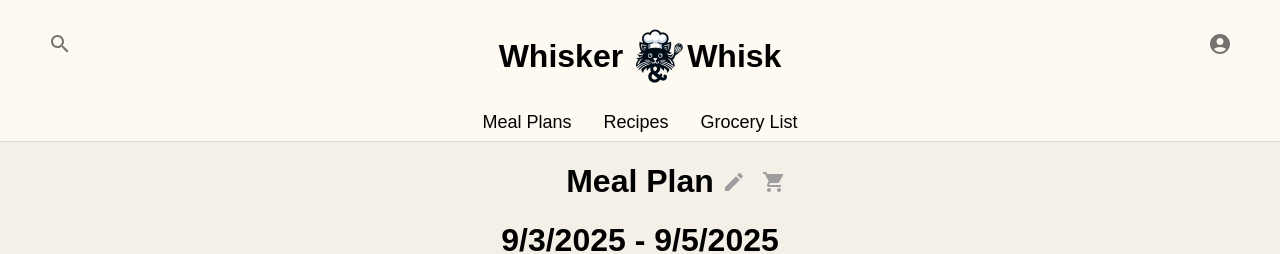
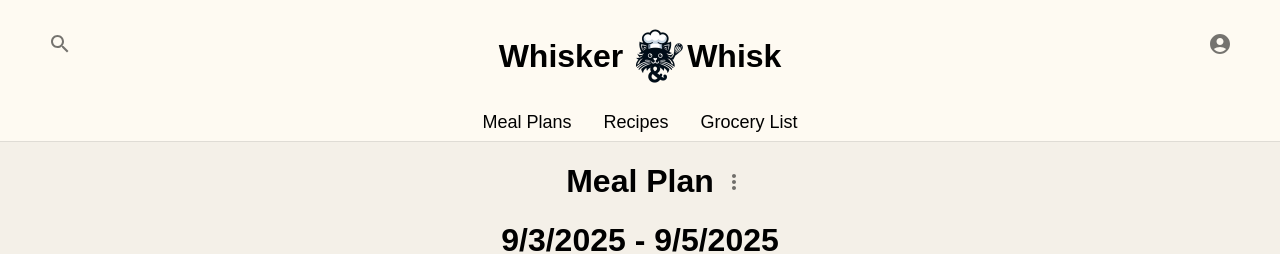
Before and after one commit to PlantLore/meal-planner, a React (Create React App) app: page / in a window 1280 px wide. Shown: the top 254 px of the page. Built offline with nearby package versions, Linux system fonts and the light colour scheme.

Commit message:
updated meal plan interaction to be a dropdown menu

```diff
--- a/src/views/meal-plan-view/MealPlanView.css
+++ b/src/views/meal-plan-view/MealPlanView.css
@@ -8,11 +8,6 @@
     text-align: center;
 }
 
-.meal-plan-view-edit-button {
-    width: fit-content;
-    height: fit-content;
-}
-
 .meal-plan-view-flex-spacer {
     flex: 1
 }
--- a/src/views/meal-plan-view/MealPlanView.tsx
+++ b/src/views/meal-plan-view/MealPlanView.tsx
@@ -1,4 +1,4 @@
-import { IconButton, Skeleton } from "@mui/material";
+import { IconButton, ListItemIcon, ListItemText, Menu, MenuItem, Skeleton } from "@mui/material";
 import MealPlanDisplay from "../../components/meal-plan-display/MealPlanDisplay";
 import { MealPlan } from "../../models/MealPlan";
 import { getMealPlanById } from "../../services/mealPlanService";
@@ -6,10 +6,12 @@ import "./MealPlanView.css";
 import MealPlanDisplaySkeleton from "../../components/meal-plan-display/MealPlanDisplaySkeleton";
 import { useEffect, useState } from "react";
 import { Link, useParams } from "react-router";
-import { Edit, LocalGroceryStore } from "@mui/icons-material";
+import { Edit, LocalGroceryStore, MoreVert } from "@mui/icons-material";
 
 const MealPlanView = () => {
   const [mealPlan, setMealPlan] = useState<MealPlan>();
+  const [anchorEl, setAnchorEl] = useState<null | HTMLElement>(null);
+  const menuOpen = Boolean(anchorEl);
 
   let { mealPlanId } = useParams();
 
@@ -20,6 +22,14 @@ const MealPlanView = () => {
         : setMealPlan(getMealPlanById(1));
     }, 250);
   }, [mealPlanId]);
+
+  const handleMenuOpen = (event: React.MouseEvent<HTMLElement>) => {
+    setAnchorEl(event.currentTarget);
+  };
+
+  const handleMenuClose = () => {
+    setAnchorEl(null);
+  };
 
   return (
     <div className="meal-plan-view-container">
@@ -33,30 +43,46 @@ const MealPlanView = () => {
           <h1 className="meal-plan-view-title">Meal Plan</h1>
           {mealPlan ? (
             <span className="meal-plan-view-edit-button meal-plan-view-flex-spacer">
-              <Link
-                to={`/mealplans/edit/${mealPlan.id}`}
-                className="no-link-style"
+              <IconButton
+                onClick={handleMenuOpen}
               >
-                <IconButton
-                  sx={(theme) => ({
-                    color: theme.palette.grey[500],
-                  })}
+                <MoreVert />
+              </IconButton>
+              <Menu
+                anchorEl={anchorEl}
+                open={menuOpen}
+                onClose={handleMenuClose}
+                anchorOrigin={{
+                  vertical: "bottom",
+                  horizontal: "right",
+                }}
+                transformOrigin={{
+                  vertical: "top",
+                  horizontal: "right",
+                }}
+                sx={{'& .MuiMenu-paper': {backgroundColor: "var(--card-color)"}}}
+              >
+                <MenuItem
+                  component={Link}
+                  to={`/mealplans/edit/${mealPlan.id}`}
+                  onClick={handleMenuClose}
                 >
-                  <Edit />
-                </IconButton>
-              </Link>
-              <Link
-                to={`/grocerylist/mealplan/${mealPlan.id}`}
-                className="no-link-style"
-              >
-                <IconButton
-                  sx={(theme) => ({
-                    color: theme.palette.grey[500],
-                  })}
+                  <ListItemIcon>
+                    <Edit fontSize="small" />
+                  </ListItemIcon>
+                  <ListItemText>Edit</ListItemText>
+                </MenuItem>
+                <MenuItem
+                  component={Link}
+                  to={`/grocerylist/mealplan/${mealPlan.id}`}
+                  onClick={handleMenuClose}
                 >
-                  <LocalGroceryStore />
-                </IconButton>
-              </Link>
+                  <ListItemIcon>
+                    <LocalGroceryStore fontSize="small" />
+                  </ListItemIcon>
+                  <ListItemText>Grocery List</ListItemText>
+                </MenuItem>
+              </Menu>
             </span>
           ) : (
             <></>
```
